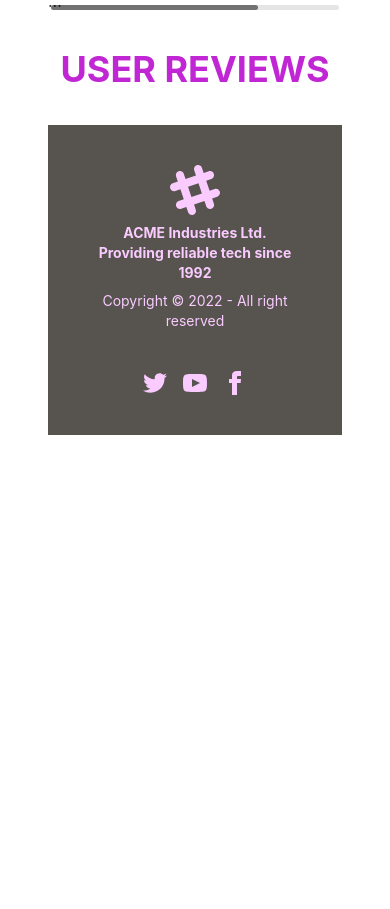
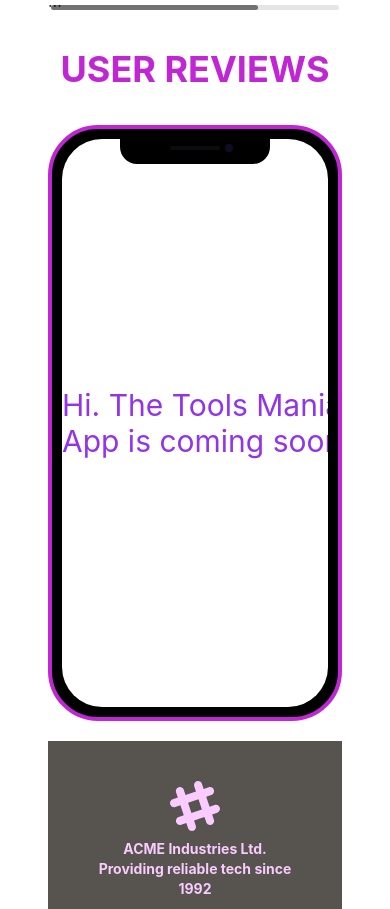
Before and after one commit to Farhan-Abid/Tools-Mania-Client-Side, a React (Create React App) app: page / in a window 390 px wide. Shown: the part 1507-2416 px from the top of the page. Before the commit the page ends 1942 px from the top, so only its background shows below. Built offline with nearby package versions, Linux system fonts and the light colour scheme; no server answers.

Commit message:
added phone

```diff
--- a/src/App.js
+++ b/src/App.js
@@ -15,6 +15,7 @@ import 'react-toastify/dist/ReactToastify.css';
 import MyOrders from './Pages/Dashboard/MyOrders';
 import AddAReview from './Pages/Dashboard/AddAReview';
 import MyProfile from './Pages/Dashboard/MyProfile';
+import NotFound from './Pages/NotFound/NotFound';
 
 function App() {
   const [product,setProduct]=useState({});
@@ -33,6 +34,7 @@ function App() {
       <Route path='/myportfolio' element={<Myportfolio></Myportfolio>}></Route>
       <Route path='/login' element={<Login></Login>}></Route>
       <Route path='/signup' element={<SignUp></SignUp>}></Route>
+      <Route path="*" element={<NotFound></NotFound>}></Route>
 
       </Routes>
       <ToastContainer />
--- a/src/Pages/Home/Home.js
+++ b/src/Pages/Home/Home.js
@@ -1,6 +1,7 @@
 import React from 'react';
 import Banner from '../Banner/Banner';
 import Footer from '../Shared/Footer';
+import Phone from './Phone/Phone';
 import Reviews from './Reviews';
 import Summary from './Summary';
 import Sweeper from './Sweeper/Sweeper';
@@ -15,6 +16,7 @@ const Home = ({setProduct}) => {
             <Summary></Summary>
             <Sweeper></Sweeper>
             <Reviews></Reviews>
+            <Phone></Phone>
             <Footer></Footer>
         </div>
     );
--- /dev/null
+++ b/src/Pages/Home/Phone/Phone.js
@@ -0,0 +1,16 @@
+import React from 'react';
+
+const Phone = () => {
+    return (
+        <div className='flex justify-center items-center mb-5 mt-5'>
+            <div class="mockup-phone border-primary">
+  <div class="camera"></div>
+  <div class="display">
+    <div class="artboard artboard-demo phone-1 text-3xl text-secondary"> Hi. The Tools Mania App is coming soon! </div>
+  </div>
+</div>
+        </div>
+    );
+};
+
+export default Phone;
--- /dev/null
+++ b/src/Pages/NotFound/NotFound.js
@@ -0,0 +1,14 @@
+import React from 'react';
+
+const NotFound = () => {
+    return (
+        <div>
+            <div>
+            <h2 className='text-primary text-center'>Sorry! Tools not available here!</h2>
+            <img className='w-100' src="https://previews.123rf.com/images/siiixth/siiixth1804/siiixth180400069/99551250-404-error-page-not-found-on-road-block-tools-vector-illustration-.jpg" alt="" />
+        </div>
+        </div>
+    );
+};
+
+export default NotFound;
```
